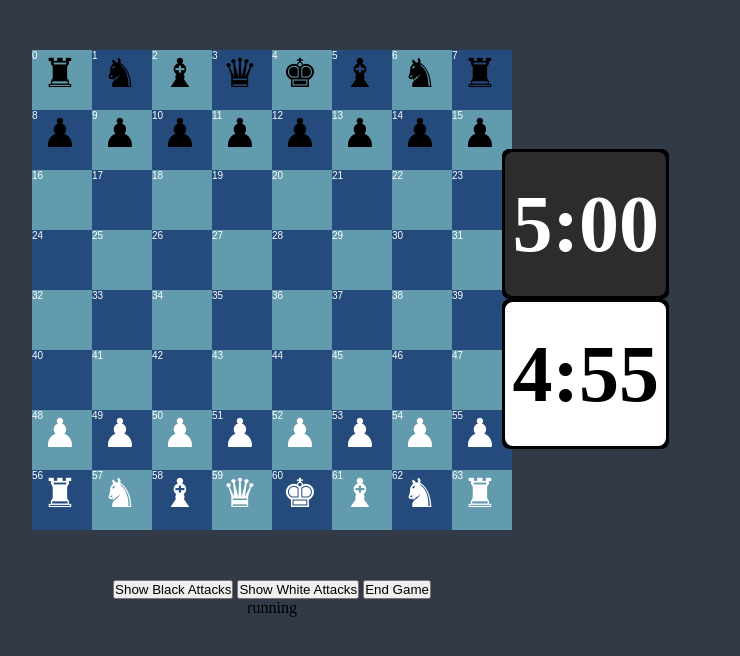
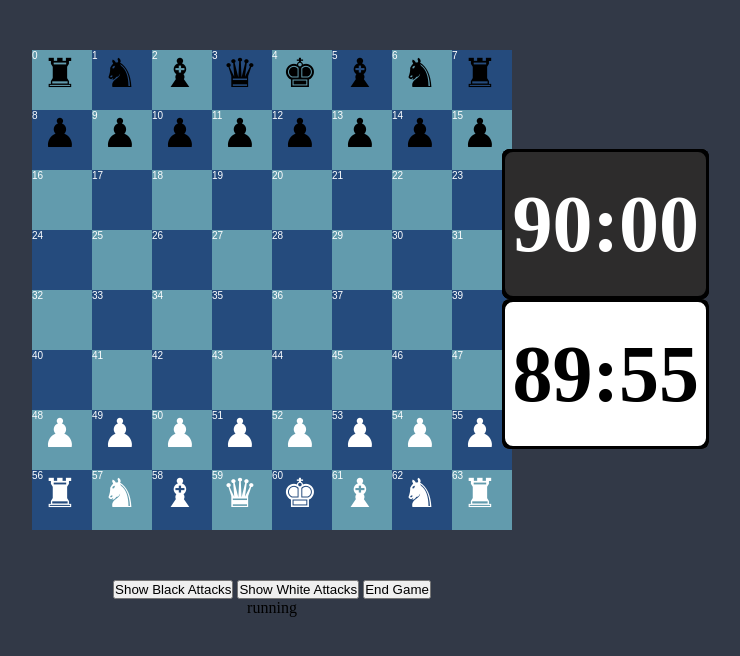
Before and after one commit to Kusty23/cis434s22g5, a plain HTML site: page board.html in a window 1280 px wide. Shown: the whole page, without its empty margins (368-1108 px from the left). Drawn offline with Linux system fonts and the light colour scheme.

Commit message:
Update board.html

```diff
--- a/board.html
+++ b/board.html
@@ -33,12 +33,12 @@
     <div class="timer">
         <div class="timer-tile player2">
             <div class="timer-digits">
-                <span id="min2">5</span>:<span id="sec2">00</span>
+                <span id="min2">90</span>:<span id="sec2">00</span>
             </div>
         </div>
         <div class="timer-tile player1">
             <div class="timer-digits">
-                <span id="min1">5</span>:<span id="sec1">00</span>
+                <span id="min1">90</span>:<span id="sec1">00</span>
             </div>
         </div>
     </div>
```
